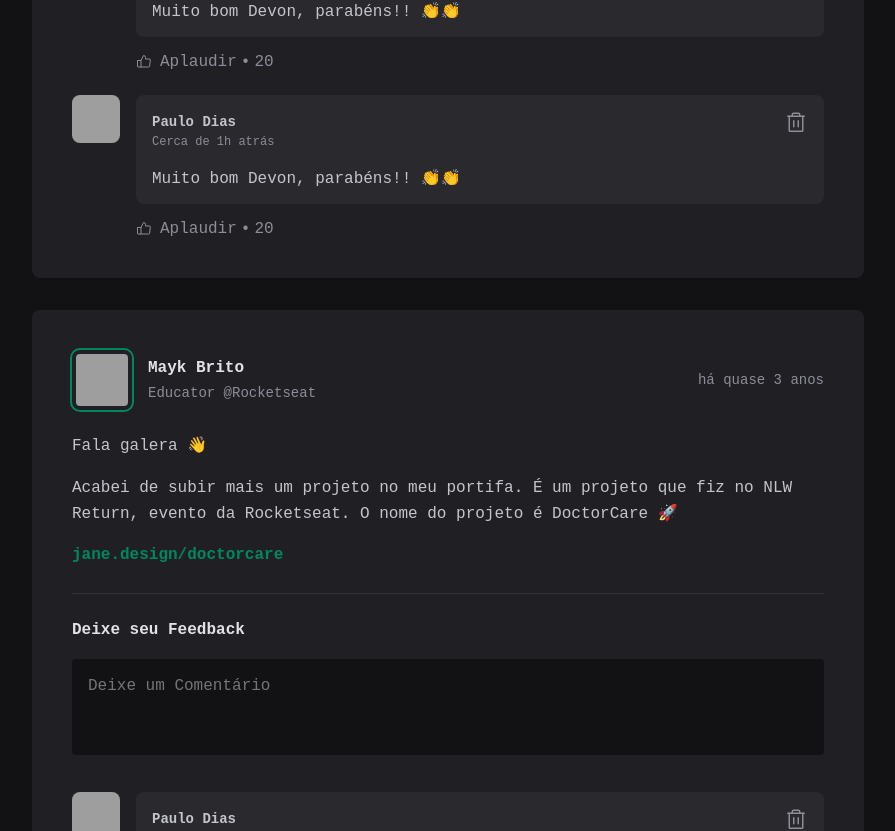
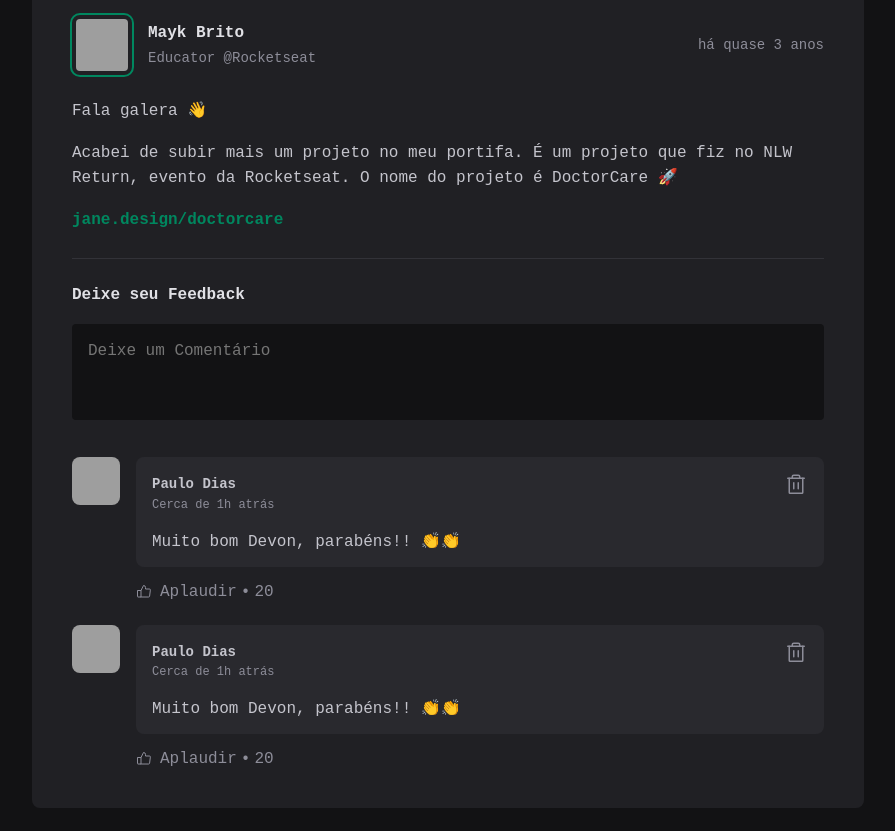
Before and after one commit to PauloDias0011/01-fundamentos-reactjs, a React (Vite) app: page / in a window 1280 px wide. Shown: the part 1845-2676 px from the top of the page, without its empty margins (336-1231 px from the left). Built offline with nearby package versions, Linux system fonts and the light colour scheme; grey boxes are pictures that could not be loaded.

Commit message:
Os motores do React - Estado (useState)

```diff
--- a/src/components/Post.tsx
+++ b/src/components/Post.tsx
@@ -3,6 +3,7 @@ import { Comment } from './Comment';
 import { Avatar } from './Avatar';
 import { format, formatDistanceToNow as dateFnsFormatDistanceToNow, Locale } from 'date-fns';
 import { ptBR } from 'date-fns/locale';
+import { useState } from 'react';
 
 interface PostProps {
 
@@ -17,7 +18,9 @@ interface PostProps {
 }
 
 export function Post(postProps: PostProps) {
-
+    const [comments, setComments] = useState([
+        1, 2
+    ])
     const publishedDateFormatted = format(postProps.publishedAt, "d 'de' LLLL 'às' HH:mm'h'", {
         locale: ptBR,
     });
@@ -29,6 +32,12 @@ export function Post(postProps: PostProps) {
 
     function formatDistanceToNow(publishedAt: Date, options: { locale: Locale; addSuffix: boolean; }) {
         return dateFnsFormatDistanceToNow(publishedAt, options);
+    }
+
+    function handleCreateNewComment(event: React.FormEvent) {
+        event.preventDefault();
+        console.log('New comment submitted');
+        setComments([...comments,comments.length +1])
     }
 
     return (
@@ -56,7 +65,7 @@ export function Post(postProps: PostProps) {
                 })}
             </div>
 
-            <form className={styles.commentForm}>
+            <form onSubmit={handleCreateNewComment} className={styles.commentForm}>
                 <strong>Deixe seu Feedback</strong>
                 <textarea placeholder='Deixe um Comentário' />
                 <footer>
@@ -66,9 +75,11 @@ export function Post(postProps: PostProps) {
             </form>
 
             <div className={styles.commentList}>
-                <Comment />
-                <Comment />
-                <Comment />
+                {comments.map(comment => {
+                    return (
+                        <Comment key={comment} />
+                    );
+                })}
             </div>
         </article>
 
```
